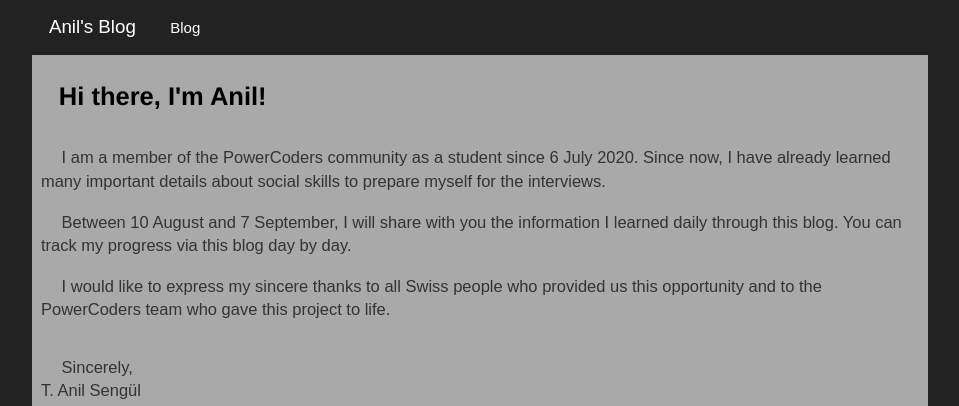
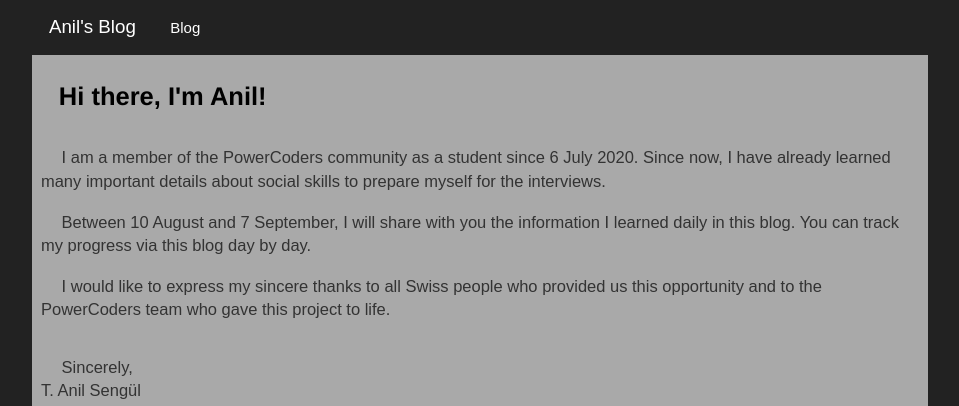
Before and after one commit to anil-sengul/anil-sengul.github.io, a Jekyll site: the page built from index.html, in a window 1280 px wide. Shown: the top 406 px of the page, without its empty margins (160-1119 px from the left). Built offline with Jekyll 4.4.1, drawn with Linux system fonts in a browser that asks for light colours.

Commit message:
Some texts fixing

```diff
--- a/index.html
+++ b/index.html
@@ -12,8 +12,8 @@ title: T. Anil Sengül, A participant of PowerCoders
   </p>
   <p class="home-p">
     Between 10 August and 7 September, I will share with you the information I
-    learned daily through this blog. You can track my progress via this blog day
-    by day.
+    learned daily in this blog. You can track my progress via this blog day by
+    day.
   </p>
   <p class="home-p">
     I would like to express my sincere thanks to all Swiss people who provided
```
Also changed, not shown: _posts/2020-08-13-learning about flexbox.md (+1 -1 lines).
